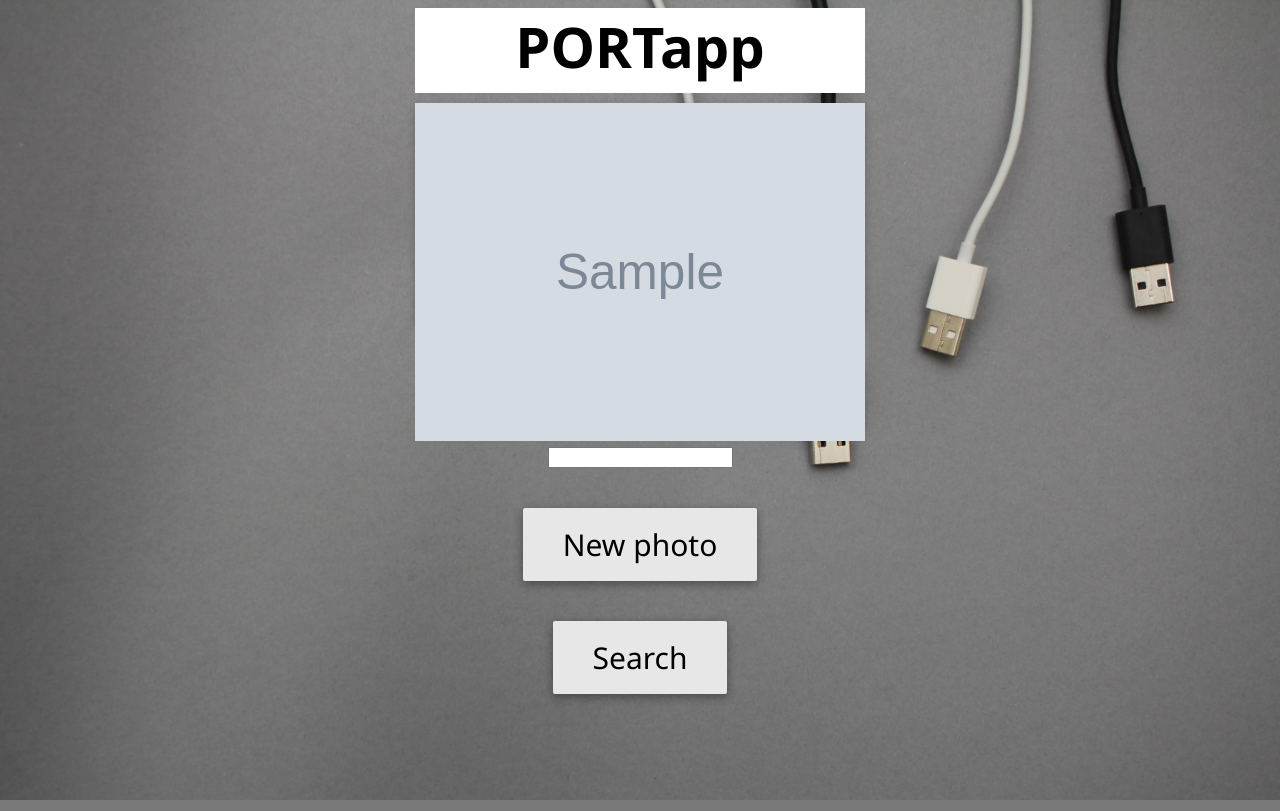
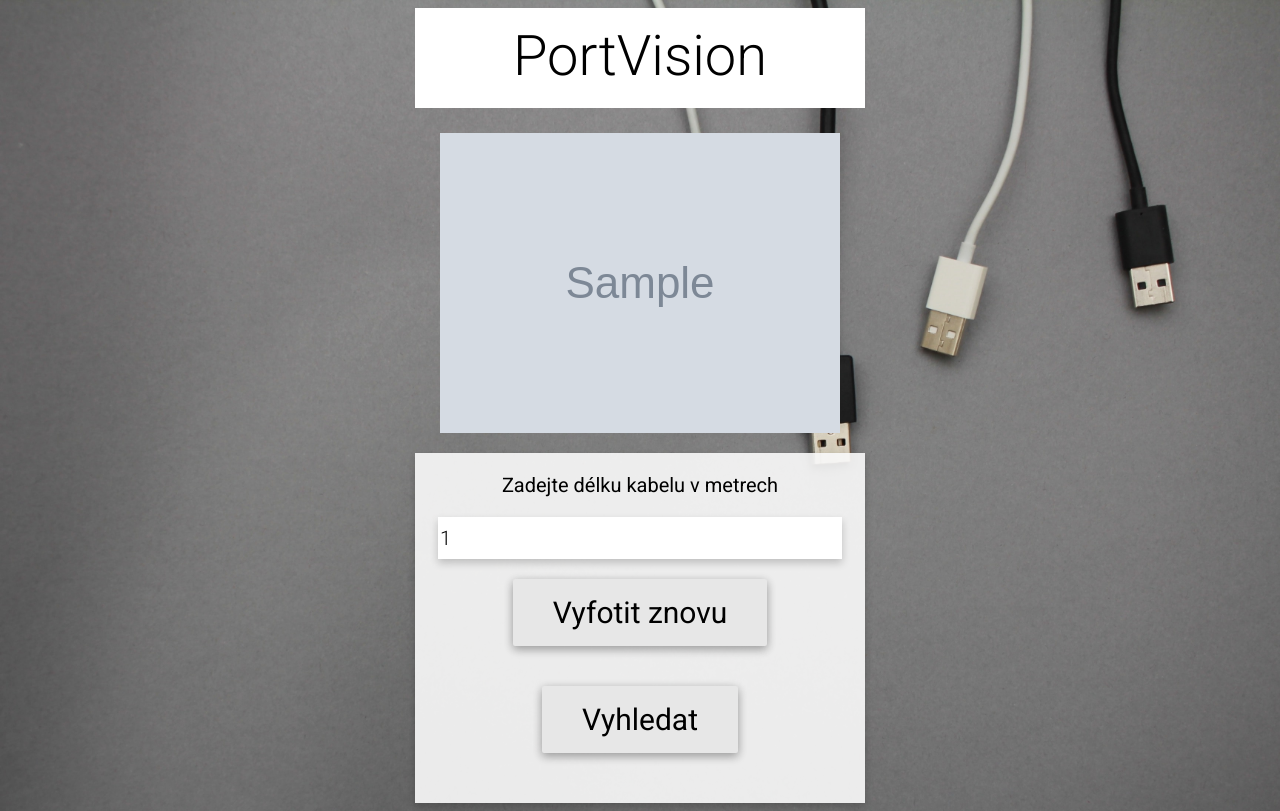
Before and after one commit to StudentTraineeCenter/customvision_ports, a Flask app: template templates/choice.html in a window 1280 px wide. Run offline with Flask 2, Linux system fonts and the light colour scheme; the template is opened without the code that fills it: most values are stand-ins (such as "Sample title", 1, 10 or a date in 2020); grey boxes marked "Sample" are stand-in pictures.

Commit message:
final changes

```diff
--- a/application.py
+++ b/application.py
@@ -1,5 +1,5 @@
 #backend aplikace
-#obsahuje infrastrukturu k přesměrování mezi stránkami, zpracovává snímky od uživatele
+#obsahuje infrastrukturu k navigaci mezi stránkami, zpracovává snímky od uživatele
 from flask import Flask, render_template, request
 import os
 import base64
@@ -7,7 +7,7 @@ import re
 from io import BytesIO
 from PIL import Image, ImageDraw
 import sys
-sys.path.insert(1, 'python') #umožní importovat soubory z jiné složky
+sys.path.append('python') #umožní importovat soubory z jiné složky
 from predict import main
 
 
@@ -33,8 +33,10 @@ def draw_boxes(image, predictions):
 
     return image
 
+
 app = Flask(__name__) #vytvoření instance aplikace
 app.config['IMAGE_UPLOADS'] = 'static/img/user_img' #složka se snímky uživatelů
+
 
 @app.route("/") #základní menu
 def home():
@@ -57,7 +59,7 @@ def home():
 
 @app.route("/camera", methods=['GET', 'POST']) #pořizování snímků
 def camera():
-    return render_template('camera.html')
+    return render_template('camera.html', message="pokuď kameru nevidíte musíte ji buď zapnout nebo povolit v prohlížeči")
 
 
 @app.route("/detect", methods=['GET', 'POST']) #zobrazení výsledků
@@ -73,7 +75,7 @@ def detection():
             predictions = main(image_data) #předání snímku customvision modelu
             image = draw_boxes(image, predictions) #vykreslí boxy
             #pokud nenajde dost nebo žádný objekt vrátí uživatele zpět
-            if image == None: return render_template('camera.html')
+            if image == None: return render_template('camera.html', message="Nenalezeno dost objektů, zkuste to prosím znovu.")
             #uloží snímek s vykreslenými boxy
             image = image.save(os.path.join(app.config['IMAGE_UPLOADS'], '{}.png'.format(predictions[0]['probability'])))
 
--- a/requirements.txt
+++ b/requirements.txt
@@ -1,4 +1,4 @@
 Flask==1.1.1
-Pillow==7.1.2
+Pillow
 tensorflow-cpu
-numpy==1.18.1
+numpy
--- a/static/css/style.css
+++ b/static/css/style.css
@@ -1,3 +1,4 @@
+@import url("https://fonts.googleapis.com/css2?family=Roboto:ital,wght@0,100;0,300;0,400;0,500;0,700;0,900;1,900&display=swap");
 
 .card {
   box-shadow: 0 4px 8px 0 rgba(0, 0, 0, 0.2);
@@ -7,7 +8,7 @@
   max-width: 1000px;
   margin: auto;
   text-align: center;
-  font-family: Segoe UI, Verdana, Geneva, Tahoma, sans-serif;
+  font-family: 'Roboto', sans-serif;
   font-size: 20px;
   background-color:rgba(250, 250, 250, 0.9);
 
@@ -16,20 +17,33 @@
   box-shadow: 0 4px 8px 0 rgba(0, 0, 0, 0.2);
   border: none;
   width: 450px;
-  height: 220px;
+  height: 300px;
   margin: auto;
   text-align: center;
-  font-family: Segoe UI, 'Segoe UI', Tahoma, Geneva, Verdana, sans-serif;
+  font-family: 'Roboto', sans-serif;
   font-size: 20px;
   background-color:rgba(250, 250, 250, 0.9);
+}
 
+.card3 {
+  box-shadow: 0 4px 8px 0 rgba(0, 0, 0, 0.2);
+  border: none;
+  width: 450px;
+  height: 350px;
+  margin: auto;
+  text-align: center;
+  font-family: 'Roboto', sans-serif;
+  font-size: 20px;
+  background-color:rgba(250, 250, 250, 0.9);
 }
+
 .img {
+  padding-top: 25px;
   display: block;
   margin-left: auto;
   margin-right: auto;
-  width:100%
 }
+
 .img2{
   width: 450px;
   height: 340px;
@@ -48,6 +62,7 @@
   box-shadow: 0 4px 10px 0 rgba(0,0,0,0.2), 0 2px 10px 0 rgba(0,0,0,0.19);
   transition-duration: 0.2s;
 }
+
 .card button:hover {
   background-color: #87CEEB; /* blue */
   color: white;
@@ -69,7 +84,7 @@
   text-decoration: none;
   display: inline-block;
   font-size: 30px;
-  font-family: 'Segoe UI';
+  font-family: 'Roboto', sans-serif;
   margin: 20px 10px;
   cursor: pointer;
   box-shadow: 0 4px 10px 0 rgba(0,0,0,0.2), 0 2px 10px 0 rgba(0,0,0,0.19);
@@ -82,50 +97,64 @@
 
 .video-wrap {
   display: inline-block;
-  margin-left: auto;
-  margin-right: auto;
-  width: 40%;
+  padding-top: 50px;
+  margin: auto;
+  height: 20px;
+  border: 10px black;
+  box-shadow: black;
+}
 
-}
 #features1 {
-
   align-self: center;
 }
+
 .h {
   margin: auto;
   margin-bottom: 10px;
   width: 450px;
   height: 85px;
   text-align: center;
-  font-family:Segoe UI;
+  font-family: 'Roboto', sans-serif;
+  font-weight: 400;
   text-align:center;
   font-size:350%;
   background-color: white;
 }
 .h2 {
-  font-family:Segoe UI;
+  font-family: 'Roboto', sans-serif;
+  font-weight: 300;
   text-align:center;
   font-size:350%;
   background-color: white;
   background-size: 700px;
   margin: auto;
-  margin-bottom: 10px;
   width: 450px;
   height: 85px;
   text-align: center;
-  font-family:Segoe UI;
+  font-family: 'Roboto', sans-serif;
+  font-weight: 300;
   text-align:center;
   font-size:350%;
   background-color: white;
+  padding-top: 15px;
 }
 .h3{
-  font-family:Segoe UI;
+  font-family: 'Roboto', sans-serif;
+  font-weight: 300;
   text-align:center;
-  padding-top: 30px;
+  padding-left: 20px;
+  padding-right: 20px;
+  padding-top: 10px;
+
   font-size:200%;
 }
 
+.h3 p {
+  font-size: large;
+  padding-left: 50px;
+  padding-right: 50px;
 }
+
 .search {
   box-shadow: 0 4px 8px 0 rgba(0, 0, 0, 0.2);
   border: none;
@@ -134,10 +163,12 @@
   max-width: 1000px;
   margin: auto;
   text-align: left;
-  font-family: 'Segoe UI';
+  font-family: 'Roboto', sans-serif;
+  font-weight: 300;
   font-size: 20px;
 
 }
+
 .body {
  background-image: url("../img/cablebg7.jpg");
 background-size: cover;
--- a/templates/choice.html
+++ b/templates/choice.html
@@ -2,37 +2,34 @@
 <html lang="cs">
     <head>
         <meta charset="utf-8">
-        <title>cable_cv</title>
+        <title>PortVision</title>
         <link rel="stylesheet" href="{{url_for('static', filename='css/style.css')}}">
+        <link rel = "stylesheet" type = "text/css" href = "../static/css/style.css" />
     </head>
 
     <body class="body">
-        <h1 class="h">PORTapp</h1>
+        <h1 class="h2">PortVision</h1>
 
         <body>
 
+        <img class="img" src="{{user_image}}" alt="fotka s vyznačenými boxy" >
 
-        <div class="card2">
-
-        <img class= "img" src="{{user_image}}" alt="fotka s oznacenymi boxy" >
+        <div class="card3">
 
         <input type="hidden" id="port1" value="{{port1}}">
         <input type="hidden" id="port2" value="{{port2}}">
 
-        <input class="search" type="text" id="length" name="length">
+        <p style="padding-top: 20px">Zadejte délku kabelu v metrech</p>
+        <input class="search" type="text" value="1" id="length" name="length">
 
         <input type="hidden" id="search_text" name="search_text">
 
-        <p>
-            <a href="/camera" class="button">New photo</a>
-            <button id="search" class="button">Search</button>
-        </p>
-
+            <a href="/camera" class="button">Vyfotit znovu</a>
+            <button class="button">Vyhledat</button>
 
         </div>
 
         <script>
-
             'use strict'
 
             const length = document.getElementById('length');
```
Also changed, not shown: templates/camera.html (+34 -19 lines), templates/index.html (+6 -5 lines), .github/workflows/master_tukabel.yml (deleted), static/img/user_img/0.11288011.png (deleted).
